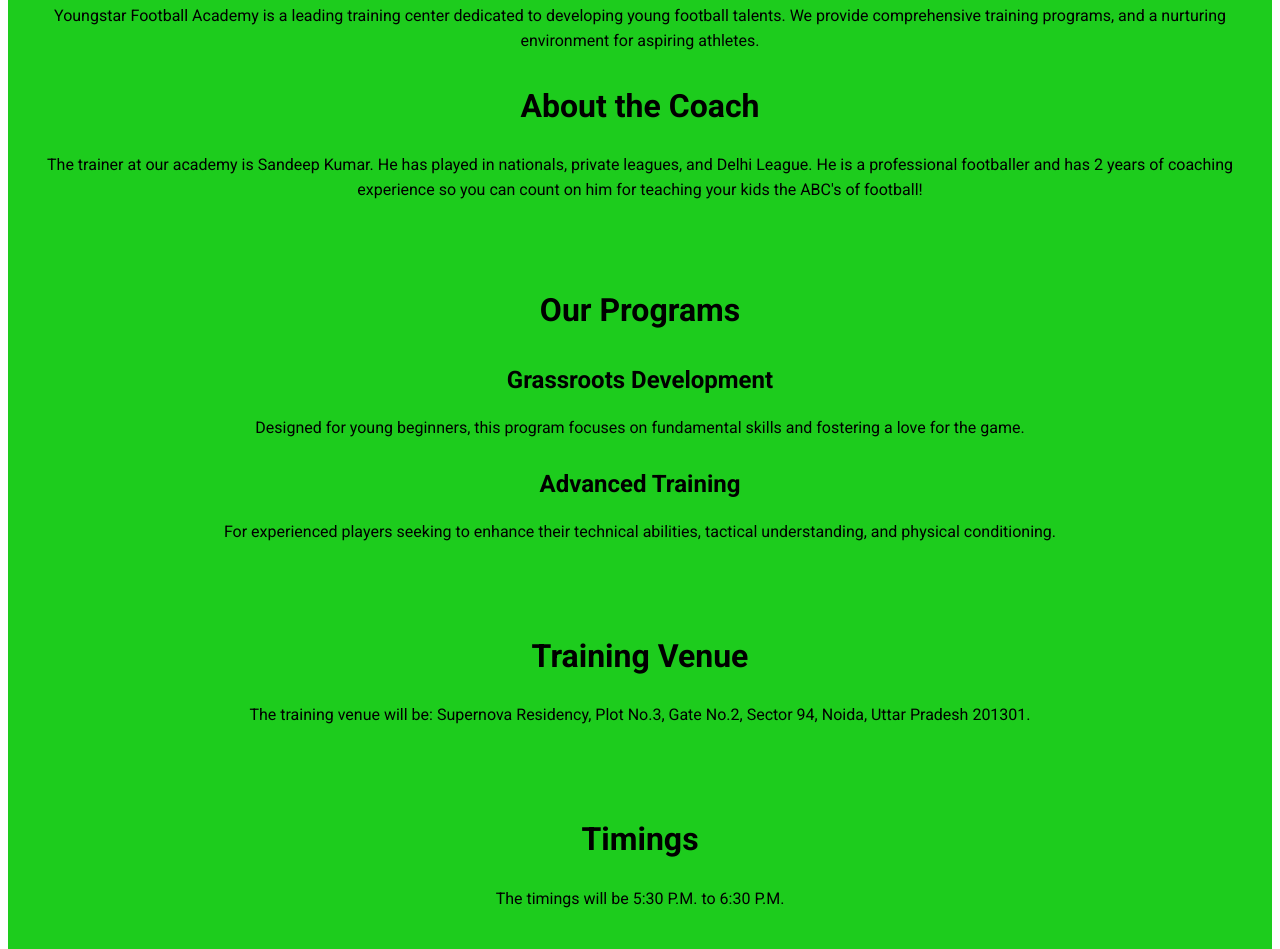
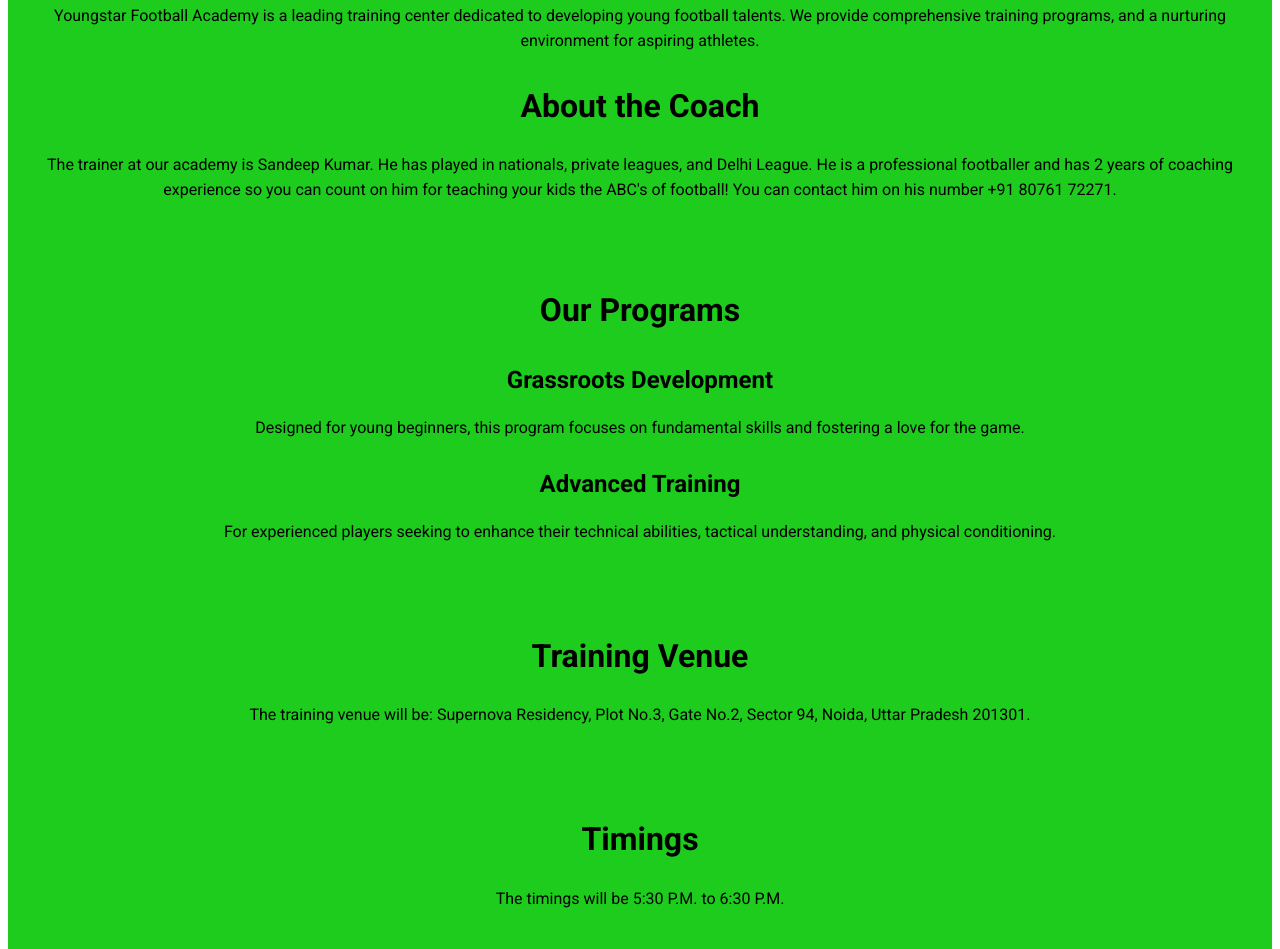
Before and after one commit to Abhiraj-Kaushik/Youngstar-Football-Academy, a plain HTML site: page index.html in a window 1280 px wide. Shown: the part 1098-2047 px from the top of the page. Drawn offline with Linux system fonts and the light colour scheme.

Commit message:
Update index.html

```diff
--- a/index.html
+++ b/index.html
@@ -35,7 +35,7 @@
             <h2>About Us</h2>
             <p>Youngstar Football Academy is a leading training center dedicated to developing young football talents. We provide comprehensive training programs, and a nurturing environment for aspiring athletes.</p>
             <h2>About the Coach</h2>
-            <p>The trainer at our academy is Sandeep Kumar. He has played in nationals, private leagues, and Delhi League. He is a professional footballer and has 2 years of coaching experience so you can count on him for teaching your kids the ABC's of football!</p>
+            <p>The trainer at our academy is Sandeep Kumar. He has played in nationals, private leagues, and Delhi League. He is a professional footballer and has 2 years of coaching experience so you can count on him for teaching your kids the ABC's of football! You can contact him on his number +91 80761 72271.</p>
         </div>
     </section>
 
```
